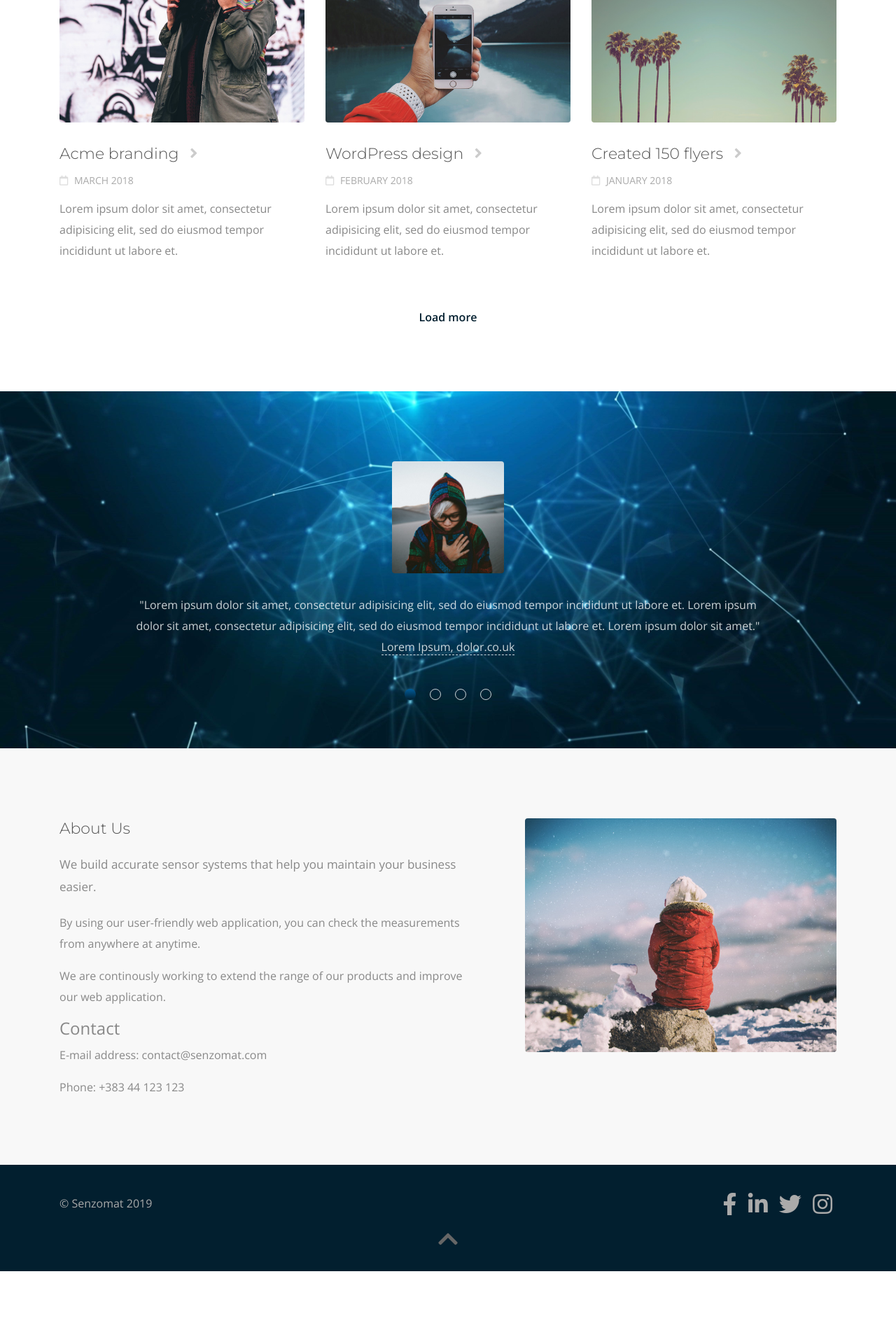
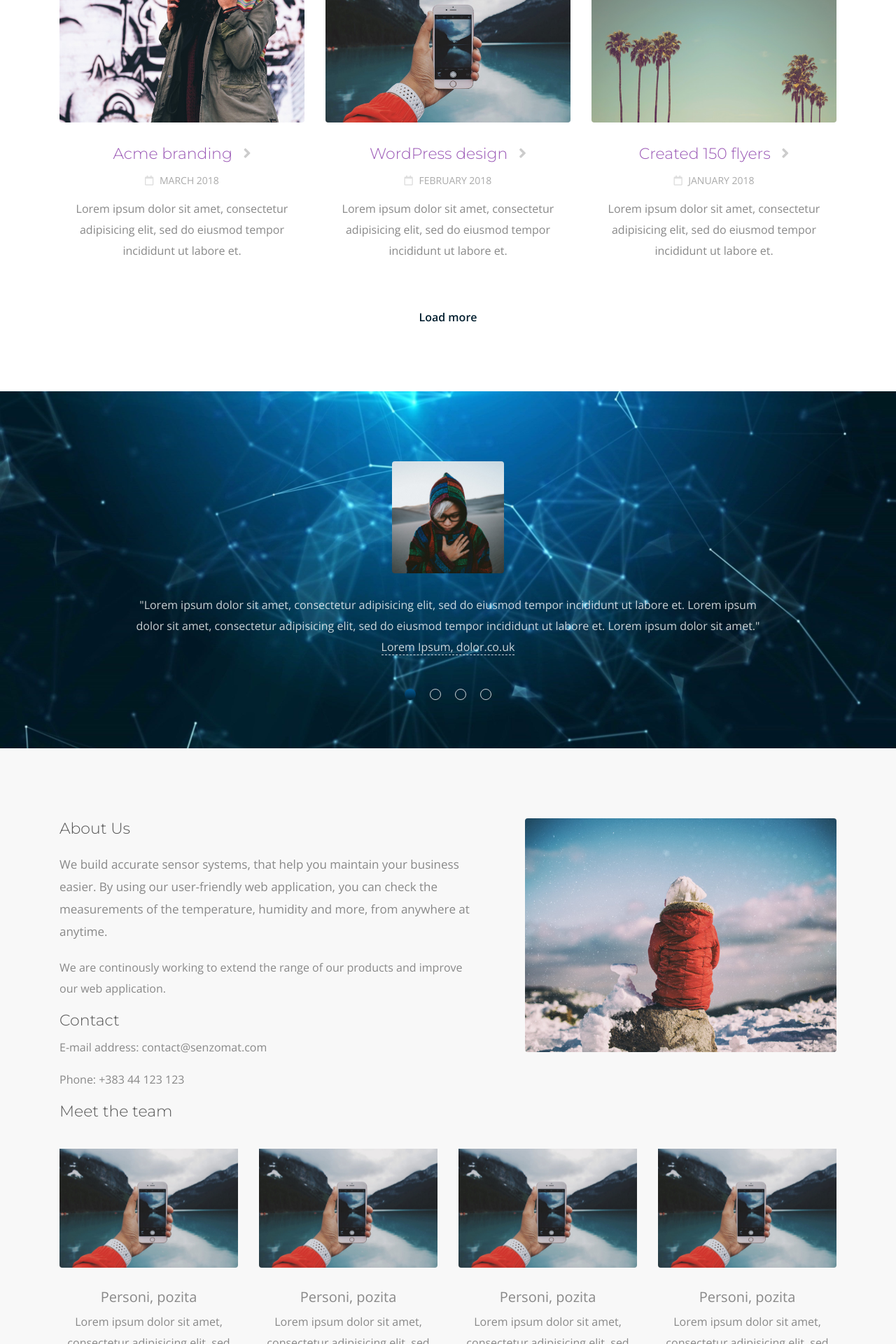
Before and after one commit to ardianhalitaj/senzomat, a PHP site: page / in a window 1280 px wide. Shown: the part 1680-3600 px from the top of the page at 70% size. Before the commit the page ends 3496 px from the top, so only its background shows below. Run offline with PHP 8.4, Linux system fonts and the light colour scheme; some libraries are stand-ins or nearby versions.

Commit message:
Added 'Meet the team' and changed the structure+design

```diff
--- a/assets/css/style.css
+++ b/assets/css/style.css
@@ -319,7 +319,7 @@ img { max-width: 100%; }
 
 /***** Portfolio *****/
 
-.portfolio-box {
+.portfolio-box-image {
 	padding-top: 30px;
 	text-align: left;
 }
@@ -337,11 +337,11 @@ img { max-width: 100%; }
 	-o-transform: scale(1.25); -moz-transform: scale(1.25); -webkit-transform: scale(1.25); -ms-transform: scale(1.25); transform: scale(1.25);
 }
 
-.portfolio-box h3 {
+.portfolio-box h3,h5 {
 	margin-top: 30px;
 }
-.portfolio-box h3 a { color: #555; }
-.portfolio-box h3 a:hover, .portfolio-box h3 a:focus { color: #9b59b6; }
+.portfolio-box h3,h5 a { color: #555; }
+.portfolio-box h3,h5 a:hover, .portfolio-box h3 a:focus { color: #9b59b6; }
 
 .portfolio-box h3 i {
 	padding-left: 10px;
--- a/index.html
+++ b/index.html
@@ -37,17 +37,18 @@
 			                <a class="nav-link scroll-link" href="#top-content">Home</a>
 			            </li>
 			            <li class="nav-item">
-			                <a class="nav-link scroll-link" href="#services">Products</a>
-			            </li>
-			            <li class="nav-item">
-			                <a class="nav-link scroll-link" href="#about-us">About</a>
+			                <a class="nav-link scroll-link" href="#portfolio">Products</a>
 			            </li>
 			            <li class="nav-item">
 			                <a class="nav-link scroll-link" href="#testimonials">Clients</a>
 			            </li>
 			            <li class="nav-item">
+			                <a class="nav-link scroll-link" href="#about-us">About</a>
+			            </li>
+			            <!--<li class="nav-item">
 			                <a class="nav-link scroll-link" href="#blog">Blog</a>
 			            </li>
+			        	-->
 			            <li class="nav-item">
 			                <a class="nav-link" href="login.html">Register</a>
 			            </li>
@@ -285,16 +286,15 @@
 	                    <div class="about-us-box-text">
 	                    	<h3>About Us</h3>
 	                    	<p class="medium-paragraph">
-	                    		We build accurate sensor systems that help you maintain your business easier.
-	                    	<p>
-	                    		By using our user-friendly web application, you can check the measurements from anywhere at anytime.
+	                    		We build accurate sensor systems, that help you maintain your business easier.
+	                    		By using our user-friendly web application, you can check the measurements of the temperature, humidity and more, from anywhere at anytime.
 	                    	</p>
 	                    	<p>
 	                    		We are continously working to extend the range of our products and improve our web application.
 	                    	</p>
-	                    	<h4>
+	                    	<h3>
 	                    		Contact
-	                    	</h4>
+	                    	</h3>
 	                    	<p>
 	                    		E-mail address: contact@senzomat.com
 	                    	</p>
@@ -309,6 +309,41 @@
 	                    </div>
 	                </div>
 	            </div>
+	            <div class="about-us-box-text">
+	            	<h3>
+	            		Meet the team
+	            	</h3>
+	            </div>
+	            <div class="row">
+	                <div class="col-12 col-md-6 col-lg-3 portfolio-box wow fadeInDown">
+			           	<div class="portfolio-box-image">
+			        		<img src="assets/img/portfolio/2.jpg" alt="" data-at2x="assets/img/portfolio/2.jpg">
+			           	</div>
+		                <h5>Personi, pozita</h5>
+		                	<p>Lorem ipsum dolor sit amet, consectetur adipisicing elit, sed do eiusmod tempor incididunt ut labore et.</p>
+		            </div>
+	                <div class="col-12 col-md-6 col-lg-3 portfolio-box wow fadeInDown">
+			           	<div class="portfolio-box-image">
+			        		<img src="assets/img/portfolio/2.jpg" alt="" data-at2x="assets/img/portfolio/2.jpg">
+			           	</div>
+		                <h5>Personi, pozita</h5>
+			                	<p>Lorem ipsum dolor sit amet, consectetur adipisicing elit, sed do eiusmod tempor incididunt ut labore et.</p>
+		            </div>
+	                <div class="col-12 col-md-6 col-lg-3 portfolio-box wow fadeInDown">
+			           	<div class="portfolio-box-image">
+			        		<img src="assets/img/portfolio/2.jpg" alt="" data-at2x="assets/img/portfolio/2.jpg">
+			           	</div>
+		                <h5>Personi, pozita</h5>
+		                	<p>Lorem ipsum dolor sit amet, consectetur adipisicing elit, sed do eiusmod tempor incididunt ut labore et.</p>
+		            </div>
+	                <div class="col-12 col-md-6 col-lg-3 portfolio-box wow fadeInDown">
+			           	<div class="portfolio-box-image">
+			        		<img src="assets/img/portfolio/2.jpg" alt="" data-at2x="assets/img/portfolio/2.jpg">
+			           	</div>
+		                <h5>Personi, pozita</h5>
+		                	<p>Lorem ipsum dolor sit amet, consectetur adipisicing elit, sed do eiusmod tempor incididunt ut labore et.</p>
+		            </div>
+		        </div>
 	        </div>
         </div>
 
```
